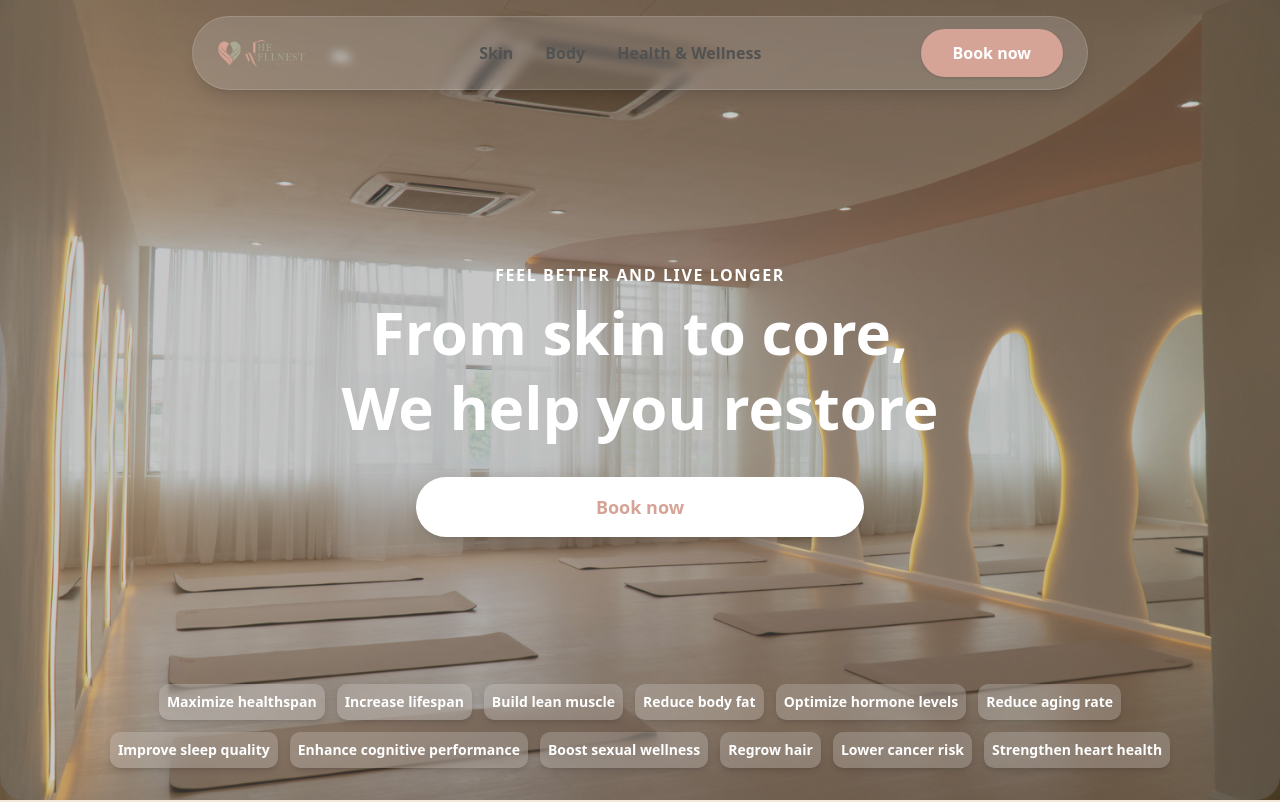
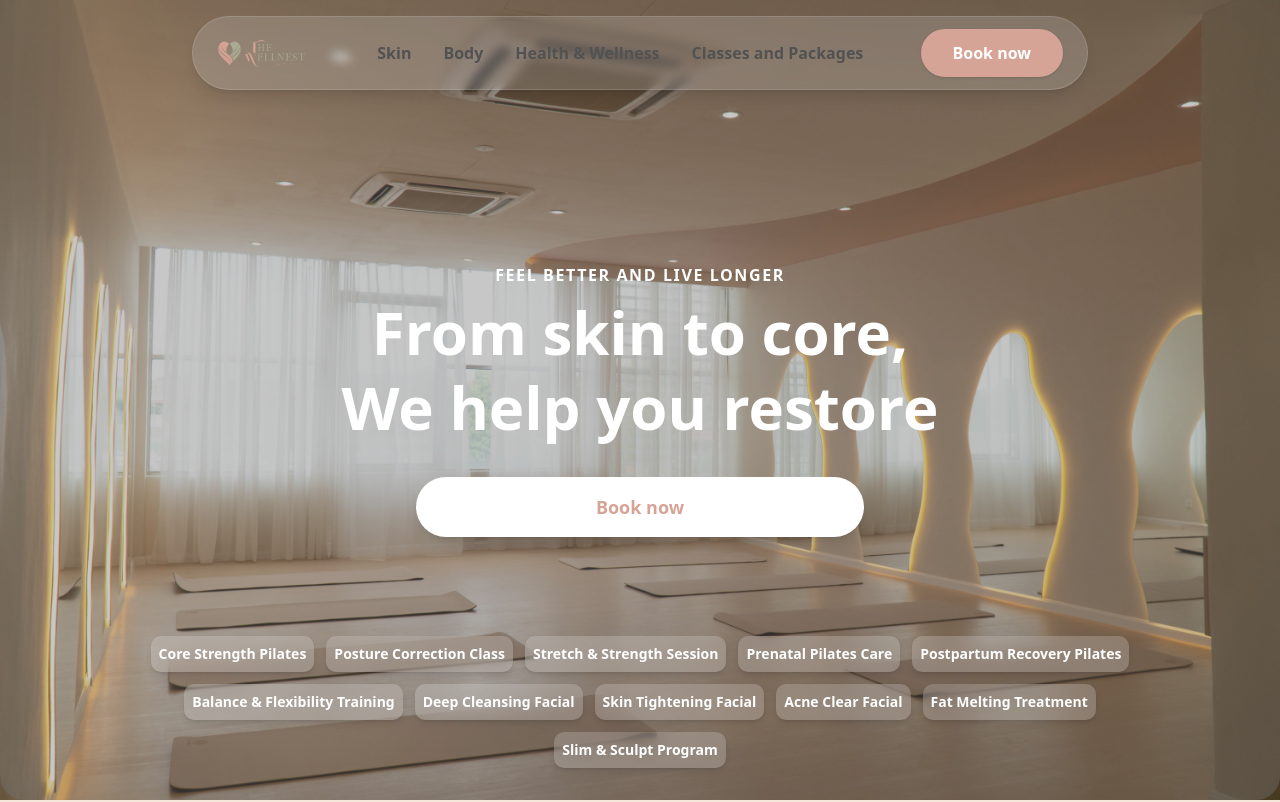
Before and after one commit to aizuddinahmd/the-wellnest, a Next.js app: page / in a window 1280 px wide. Shown: the top 802 px of the page. Built offline with nearby package versions, Linux system fonts and the light colour scheme.

Commit message:
fixed landing page design

```diff
--- a/src/components/AboutUs2.tsx
+++ b/src/components/AboutUs2.tsx
@@ -72,9 +72,9 @@ export default function AboutUs2() {
       <div className="text-4xl font-bold text-[#23235b] mb-8 text-center font-serif">
         Meet Our Instructors
       </div>
-      <div className="max-w-7xl mx-auto flex flex-col md:flex-row items-center gap-12">
+      <div className="md:max-w-7xl mx-auto flex flex-col md:flex-row items-center gap-12">
         {/* Right: Doctor Cards */}
-        <div className="flex-1 flex flex-col md:flex-row gap-6 justify-center w-full overflow-x-auto md:overflow-visible">
+        <div className="flex-1 flex flex-col items-center lg:flex-row  gap-6 justify-center w-full overflow-x-auto md:overflow-hidden">
           {doctors.slice(index, index + visible).map((doctor) => (
             <DoctorCard key={doctor.name} doctor={doctor} />
           ))}
--- a/src/components/HeroSkin.tsx
+++ b/src/components/HeroSkin.tsx
@@ -18,10 +18,10 @@ function Hero() {
           Skin Care for Health and Wellness
         </h1>
         <p className="text-lg text-[#41484e] max-w-lg">
-          Skin care is a form of exercise that focuses on the core muscles,
-          improving flexibility, strength, and balance. It is a great way to
-          improve your overall health and wellness. This ensures your program is
-          perfectly tailored to your needs right from the start.
+          At The Wellnest, skin care is more than beauty — it’s health and
+          confidence. Every journey starts with a detailed consultation, where
+          we explain and customize treatments to your unique needs in a safe,
+          Muslimah-friendly space.
         </p>
         <button className="bg-[#d6a496] text-white rounded-xl px-8 py-4 text-lg font-semibold w-fit hover:bg-[#d6a496]/60 transition-colors hover:cursor-pointer">
           Get Appointment
--- a/src/components/ListofTestimonials.tsx
+++ b/src/components/ListofTestimonials.tsx
@@ -71,7 +71,7 @@ export default function ListofTestimonials() {
             ))}
           </CarouselContent>
           <CarouselPrevious />
-          <CarouselNext className="hidden md:block" />
+          <CarouselNext className="hidden xl:block" />
         </Carousel>
       </div>
     </section>
--- a/src/components/hero4.tsx
+++ b/src/components/hero4.tsx
@@ -26,7 +26,7 @@ export default function Hero4() {
     <div className="bg-[#f5e8da]">
       <section
         ref={heroRef}
-        className={`relative bg-[#f5e8da] h-full md:h-screen w-full overflow-hidden duration-800 ease-in-out
+        className={`relative bg-[#f5e8da] h-[500px] md:h-screen w-full overflow-hidden duration-800 ease-in-out
           ${isScrolled ? "scale-95" : "scale-100"}
         `}
       >
@@ -36,7 +36,7 @@ export default function Hero4() {
           alt="Hero Pilates"
           fill
           priority
-          className={`object-cover h-full w-full ${
+          className={`object-cover md:h-full md:w-full ${
             isScrolled ? "rounded-b-3xl" : "rounded-none"
           }`}
         />
@@ -64,23 +64,34 @@ export default function Hero4() {
       </section>
       {/* Pill-shaped tags: static below hero on mobile, absolute overlay on desktop */}
       <div
-        className={`relative flex bg-black/90 md:bg-transparent items-start md:items-center gap-4 px-2 py-6 md:py-6 w-full md:absolute md:bottom-8 md:left-1/2 md:-translate-x-1/2 flex-wrap md:justify-center md:gap-3 md:px-4 md:pb-0 md:w-4xl lg:w-6xl md:z-20 transition-all duration-800 ease-in-out
+        className={`relative flex bg-black/40 md:bg-transparent items-start md:items-center gap-4 px-2 py-6 md:py-6 w-full md:absolute md:bottom-8 md:left-1/2 md:-translate-x-1/2 flex-wrap md:justify-center md:gap-3 md:px-4 md:pb-0 md:w-3xl lg:w-5xl md:z-20 transition-all duration-800 ease-in-out
           ${isScrolled ? "scale-95" : "scale-100"}
         `}
       >
         {[
-          "Maximize healthspan",
-          "Increase lifespan",
-          "Build lean muscle",
-          "Reduce body fat",
-          "Optimize hormone levels",
-          "Reduce aging rate",
-          "Improve sleep quality",
-          "Enhance cognitive performance",
-          "Boost sexual wellness",
-          "Regrow hair",
-          "Lower cancer risk",
-          "Strengthen heart health",
+          "Core Strength Pilates",
+          "Posture Correction Class",
+          "Stretch & Strength Session",
+          "Prenatal Pilates Care",
+          "Postpartum Recovery Pilates",
+          "Balance & Flexibility Training",
+          "Deep Cleansing Facial",
+          "Skin Tightening Facial",
+          "Acne Clear Facial",
+          "Fat Melting Treatment",
+          "Slim & Sculpt Program",
+          // "Maximize healthspan",
+          // "Increase lifespan",
+          // "Build lean muscle",
+          // "Reduce body fat",
+          // "Optimize hormone levels",
+          // "Reduce aging rate",
+          // "Improve sleep quality",
+          // "Enhance cognitive performance",
+          // "Boost sexual wellness",
+          // "Regrow hair",
+          // "Lower cancer risk",
+          // "Strengthen heart health",
         ].map((tag) => (
           <span
             key={tag}
--- a/src/components/navbar.tsx
+++ b/src/components/navbar.tsx
@@ -12,7 +12,10 @@ const navLinks = [
   { href: "/skin", label: "Skin" },
   { href: "/body", label: "Body" },
   { href: "/health-wellness", label: "Health & Wellness" },
-  // { href: "/pilates", label: "Pilates" },
+  {
+    href: "/https://the-wellnestbdt.rezerv.co/class",
+    label: "Classes and Packages",
+  },
   // { href: "/memberships", label: "Memberships" },
 ];
 
```
